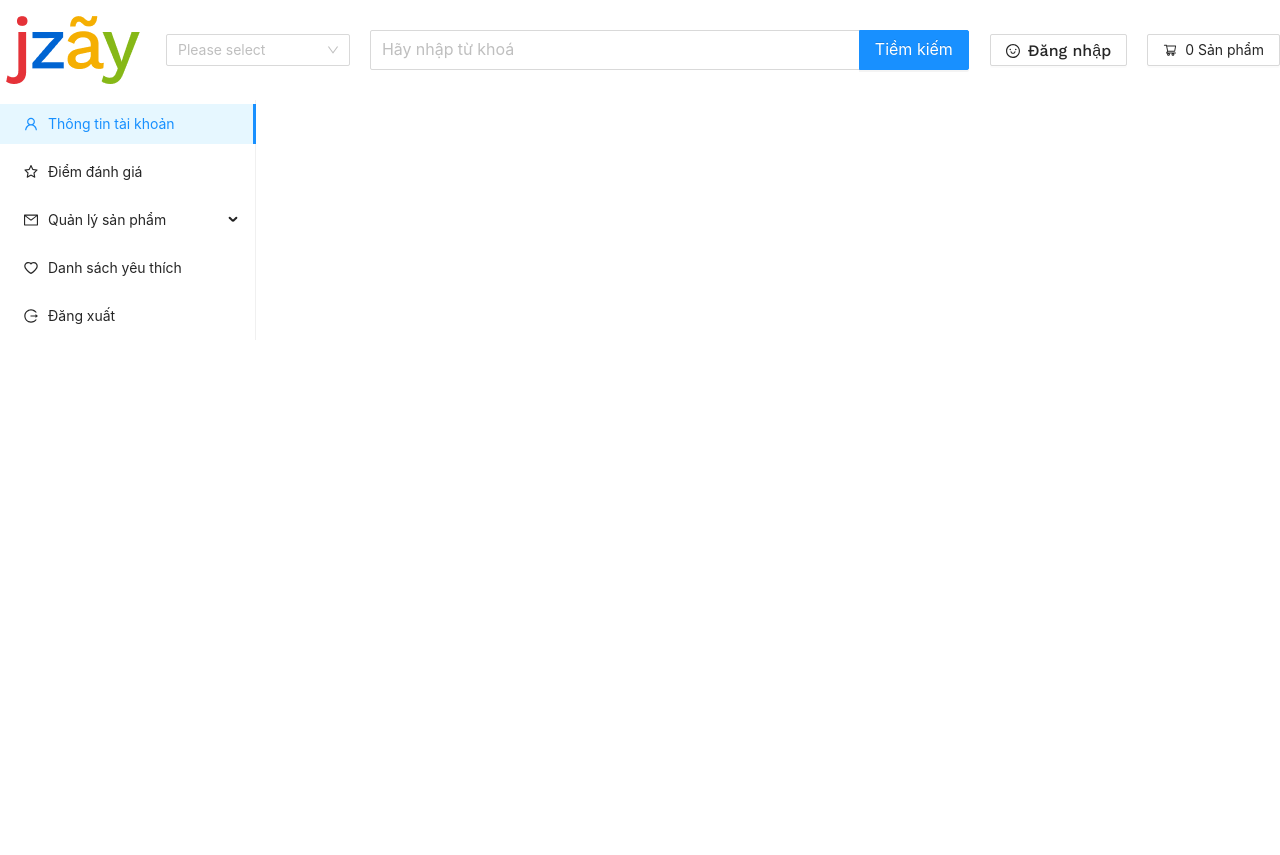
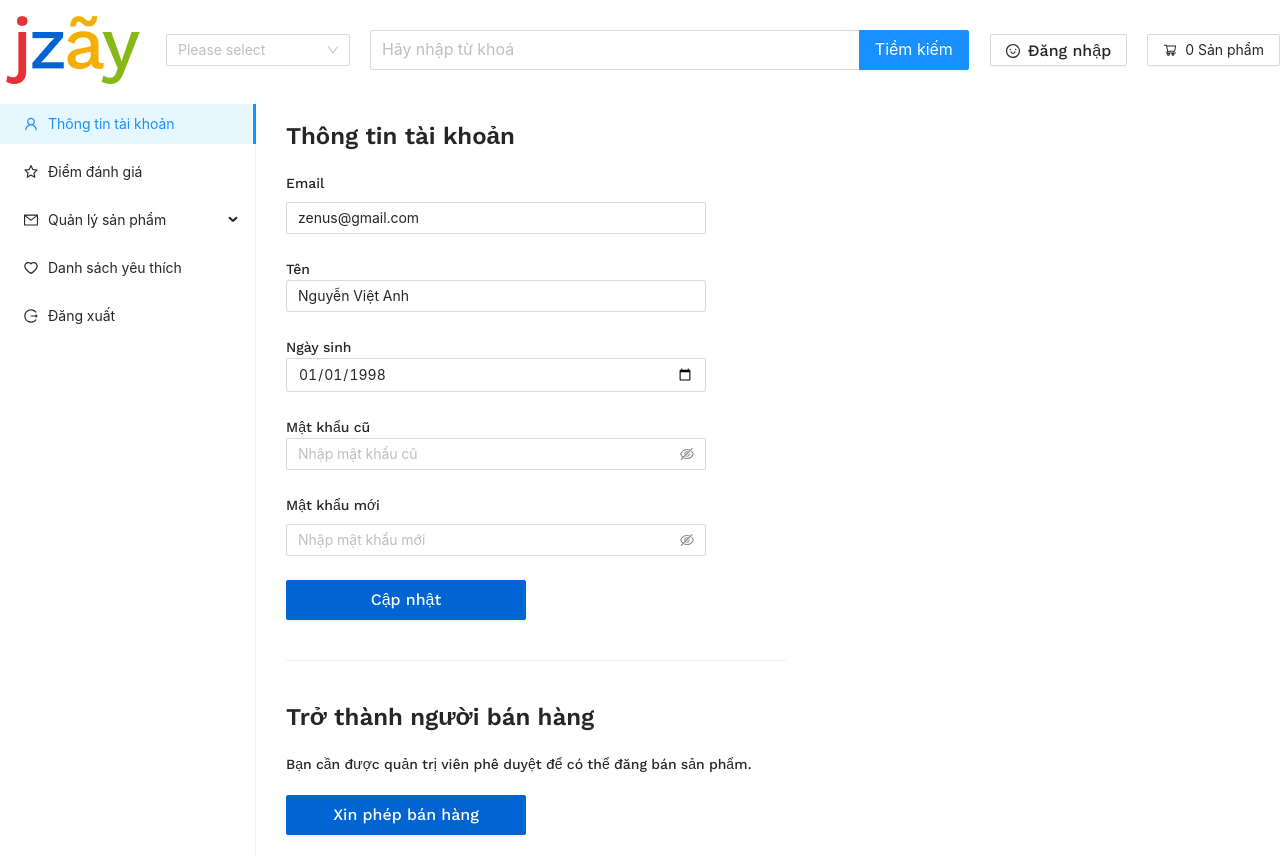
Before and after one commit to zenusnguyen/FE_Dau_gia, a React (Create React App) app: page /profile in a window 1280 px wide. Both pictures are taken after a click on the item "Thông tin tài khoản". Shown: the top 855 px of the page. Before the commit the page ends 800 px from the top, so only its background shows below. Built offline with nearby package versions, Linux system fonts and the light colour scheme.

Commit message:
create UI infoAccount

```diff
--- /dev/null
+++ b/src/pages/InfoAccountPage/index.jsx
@@ -0,0 +1,139 @@
+import React, { useEffect } from "react";
+import styles from "./styles.module.css";
+import Text from "../../components/Text";
+import { Divider, Form, Input } from "antd";
+
+export default function InfoAccountPage(props) {
+   const [form] = Form.useForm();
+
+   const data = {
+      email: "zenus@gmail.com",
+      name: "Nguyễn Việt Anh",
+      birthDay: "1998-01-01",
+   };
+
+   useEffect(() => {
+      form.setFieldsValue({
+         email: data.email,
+         name: data.name,
+         birthDay: new Date(data.birthDay).toISOString().split("T")[0],
+      });
+   }, []);
+
+   const onFinish = (values) => {
+      console.log("Success:", values);
+   };
+
+   const onFinishFailed = (errorInfo) => {
+      console.log("Failed:", errorInfo);
+   };
+
+   return (
+      <div className={styles.infoAccoutPage}>
+         <div>
+            <Text.h3 title="Thông tin tài khoản" />
+         </div>
+         <div className={styles.form}>
+            <Form
+               form={form}
+               name="basic"
+               onFinish={onFinish}
+               onFinishFailed={onFinishFailed}
+               autoComplete="off"
+               initialValues={{
+                  remember: true,
+               }}
+            >
+               <div>
+                  <div style={{ marginBottom: "8px" }}>
+                     <label>
+                        <Text.caption title="Email" />
+                     </label>
+                  </div>
+                  <Form.Item
+                     name="email"
+                     rules={[
+                        { required: true, message: "Email không được trống!" },
+                     ]}
+                  >
+                     <Input placeholder="Nhập email" />
+                  </Form.Item>
+               </div>
+               <div>
+                  <div style={{ marginBottom: "8px" }}>
+                     <label htmlFor="name" className={styles.inputLabel}>
+                        <Text.caption title="Tên" />
+                     </label>{" "}
+                     <Form.Item
+                        name="name"
+                        rules={[
+                           { required: true, message: "Tên không được trống!" },
+                        ]}
+                     >
+                        <Input placeholder="Nhập tên" />
+                     </Form.Item>
+                  </div>
+               </div>
+               <div>
+                  <div style={{ marginBottom: "8px" }}>
+                     <label htmlFor="birthDay" className={styles.inputLabel}>
+                        <Text.caption title="Ngày sinh" />
+                     </label>{" "}
+                     <Form.Item
+                        name="birthDay"
+                        rules={[
+                           { required: true, message: "Ngày sinh trống!" },
+                        ]}
+                     >
+                        <Input placeholder="Ngày sinh" type="date" />
+                     </Form.Item>
+                  </div>
+               </div>
+               <div>
+                  <div style={{ marginBottom: "8px" }}>
+                     <label htmlFor="oldPassword" className={styles.inputLabel}>
+                        <Text.caption title="Mật khẩu cũ" />
+                     </label>{" "}
+                     <Form.Item
+                        name="oldPassword"
+                        rules={[
+                           { required: true, message: "Mật khẩu củ trống!" },
+                        ]}
+                     >
+                        <Input.Password placeholder="Nhập mật khẩu cũ" />
+                     </Form.Item>
+                  </div>
+               </div>
+               <div>
+                  <div style={{ marginBottom: "8px" }}>
+                     <label htmlFor="newPassword" className={styles.inputLabel}>
+                        <Text.caption title="Mật khẩu mới" />
+                     </label>
+                  </div>
+                  <Form.Item
+                     name="newPassword"
+                     rules={[
+                        { required: true, message: "Mật khẩu mới trống!" },
+                     ]}
+                  >
+                     <Input.Password placeholder="Nhập mật khẩu mới" />
+                  </Form.Item>
+               </div>
+               <button className={styles.btn}>
+                  <Text.bodyHighlight title="Cập nhật" />
+               </button>
+            </Form>
+         </div>
+         <Divider style={{ margin: "40px 0" }} />
+         <div>
+            <Text.h3 title="Trở thành người bán hàng" />
+            <div className={styles.note}>
+               <Text.caption title="Bạn cần được quản trị viên phê duyệt để có thể đăng bán sản phẩm." />
+            </div>
+            <button className={styles.btn}>
+               <Text.bodyHighlight title="Xin phép bán hàng" />
+            </button>
+         </div>
+      </div>
+   );
+}
--- /dev/null
+++ b/src/pages/InfoAccountPage/styles.module.css
@@ -0,0 +1,25 @@
+.infoAccoutPage {
+   padding: 20px 30px;
+   width: 560px;
+}
+
+.infoAccoutPage .note {
+   margin: 20px 0;
+}
+
+.infoAccoutPage .form {
+   margin-top: 20px;
+   padding-right: 80px;
+}
+
+.infoAccoutPage .btn {
+   cursor: pointer;
+   width: 240px;
+   height: 40px;
+   color: #fff;
+   background: #0064d2;
+   border: 1px solid #0064d2;
+   box-sizing: border-box;
+   box-shadow: 0px 2px 0px rgba(0, 0, 0, 0.043);
+   border-radius: 2px;
+}
--- a/src/pages/ProfileManagement/index.jsx
+++ b/src/pages/ProfileManagement/index.jsx
@@ -4,6 +4,7 @@ import styles from "./styles.module.css";
 import SalePage from "../SalePage";
 import AuctionPage from "../AuctionPage";
 import LikePage from "../LikePage";
+import InfoAccountPage from "../InfoAccountPage";
 
 export default function ProfileManagement() {
    const [currentKey, setCurrentKey] = useState("4");
@@ -11,8 +12,7 @@ export default function ProfileManagement() {
    const renderComponent = () => {
       switch (currentKey) {
          case "1":
-        // code block
-        break;
+            return <InfoAccountPage />;
          case "2":
             // code block
             break;
```
Lines whose indentation alone changed are shown as unchanged.
